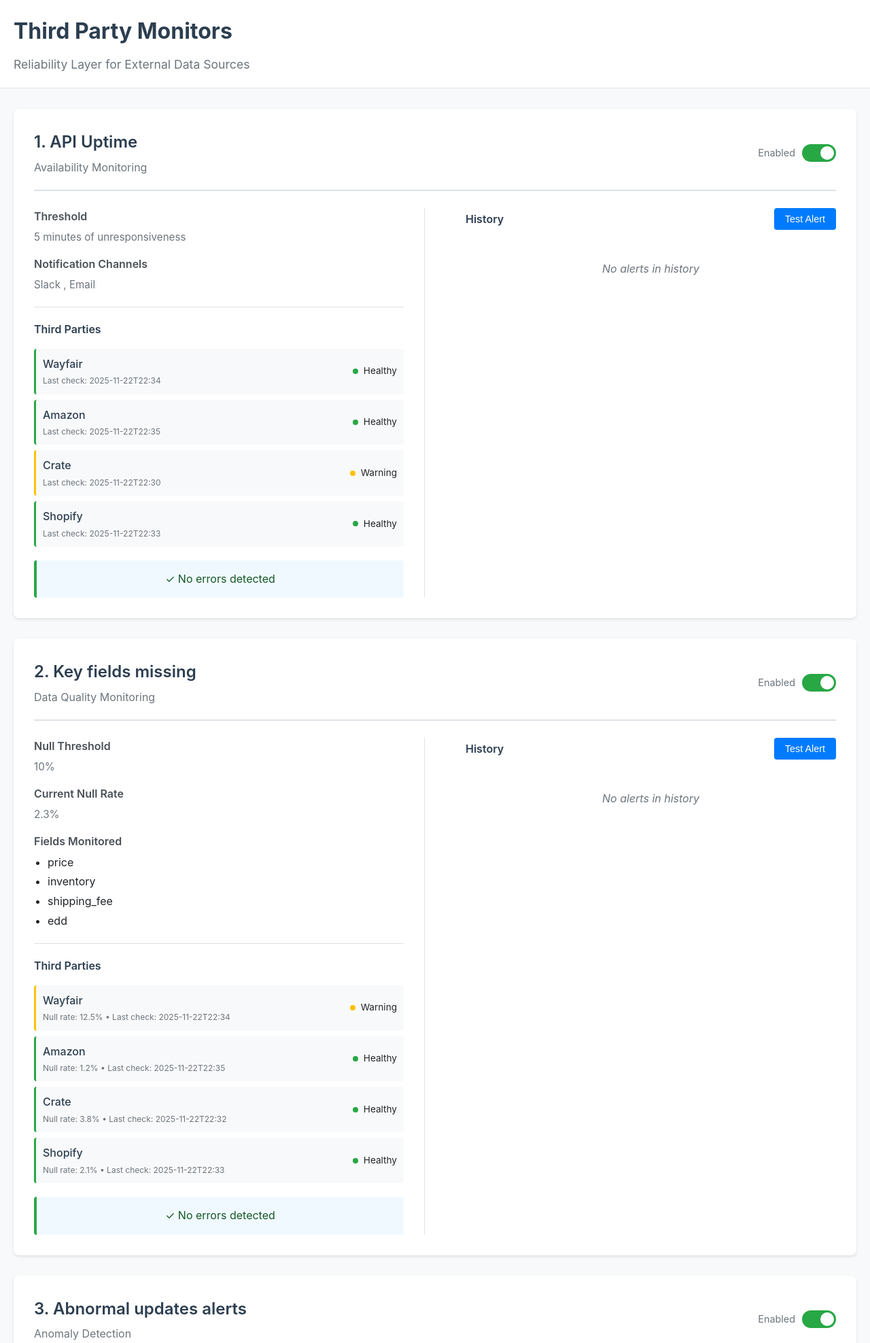
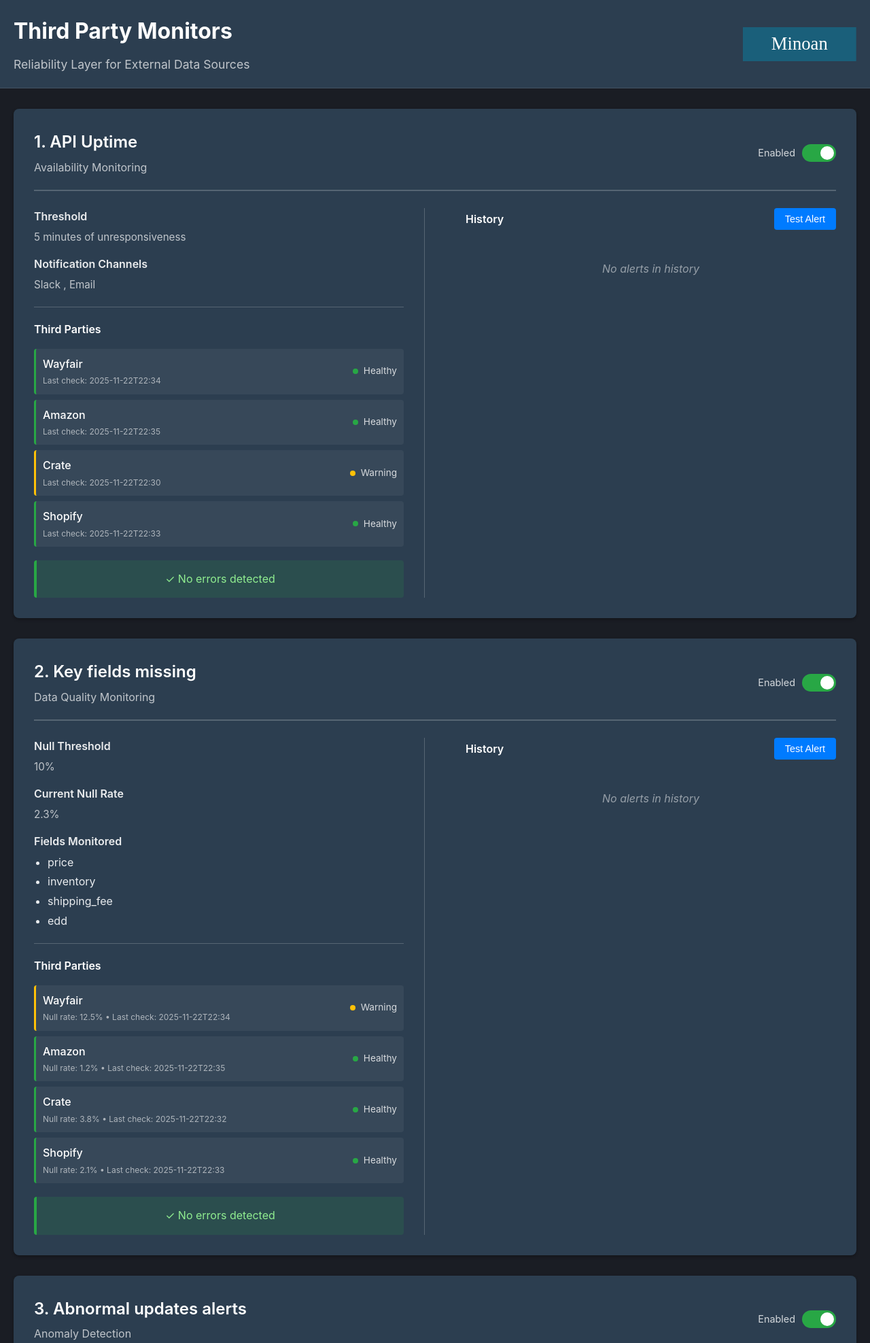
Before and after one commit to colinmc89/third-party-monitors, a Flask app: page / in a window 1280 px wide. Shown: the top 1975 px of the page at 68% size. Run offline with Flask 3, Linux system fonts and the light colour scheme.

Commit message:
Update entire page to dark theme and add Minoan logo to top right

```diff
--- a/templates/index.html
+++ b/templates/index.html
@@ -13,16 +13,37 @@
 
         body {
             font-family: -apple-system, BlinkMacSystemFont, 'Segoe UI', Roboto, Oxygen, Ubuntu, Cantarell, sans-serif;
-            background: #f8f9fa;
-            color: #212529;
+            background: #1a1d24;
+            color: #e9ecef;
             line-height: 1.6;
         }
 
         .header {
-            background: white;
-            border-bottom: 1px solid #dee2e6;
+            background: #2c3e50;
+            border-bottom: 1px solid rgba(255,255,255,0.1);
             padding: 20px 0;
             margin-bottom: 30px;
+            position: relative;
+        }
+
+        .header-content {
+            display: flex;
+            justify-content: space-between;
+            align-items: center;
+        }
+
+        .header-left {
+            flex: 1;
+        }
+
+        .header-logo {
+            height: 50px;
+            width: auto;
+        }
+
+        .header-right {
+            display: flex;
+            align-items: center;
         }
 
         .container {
@@ -33,12 +54,12 @@
 
         h1 {
             font-size: 2em;
-            color: #2c3e50;
+            color: white;
             margin-bottom: 10px;
         }
 
         .subtitle {
-            color: #6c757d;
+            color: rgba(255,255,255,0.7);
             font-size: 1.1em;
         }
 
@@ -208,11 +229,11 @@
         }
 
         .monitoring-section-full {
-            background: white;
+            background: #2c3e50;
             border-radius: 8px;
             padding: 30px;
             margin-bottom: 30px;
-            box-shadow: 0 2px 4px rgba(0,0,0,0.1);
+            box-shadow: 0 2px 4px rgba(0,0,0,0.3);
         }
 
         .section-header-full {
@@ -221,19 +242,19 @@
             align-items: center;
             margin-bottom: 25px;
             padding-bottom: 20px;
-            border-bottom: 2px solid #dee2e6;
+            border-bottom: 2px solid rgba(255,255,255,0.2);
         }
 
         .section-title-full {
             font-size: 1.5em;
             font-weight: 600;
-            color: #2c3e50;
+            color: white;
             margin-bottom: 5px;
         }
 
         .section-subtitle {
             font-size: 1em;
-            color: #6c757d;
+            color: rgba(255,255,255,0.7);
             font-weight: normal;
         }
 
@@ -244,7 +265,7 @@
         }
 
         .section-config {
-            border-right: 1px solid #dee2e6;
+            border-right: 1px solid rgba(255,255,255,0.2);
             padding-right: 30px;
         }
 
@@ -258,13 +279,13 @@
 
         .config-label {
             font-weight: 600;
-            color: #495057;
+            color: rgba(255,255,255,0.9);
             margin-bottom: 5px;
             display: block;
         }
 
         .config-value {
-            color: #6c757d;
+            color: rgba(255,255,255,0.7);
             font-size: 0.95em;
         }
 
@@ -278,7 +299,7 @@
         }
 
         .last-error {
-            background: #fff5f5;
+            background: rgba(220, 53, 69, 0.15);
             border-left: 4px solid #dc3545;
             border-radius: 4px;
             padding: 15px;
@@ -286,13 +307,13 @@
         }
 
         .last-error.warning {
-            background: #fffbf0;
+            background: rgba(255, 193, 7, 0.15);
             border-left-color: #ffc107;
         }
 
         .last-error-title {
             font-weight: 600;
-            color: #dc3545;
+            color: #ff6b6b;
             margin-bottom: 8px;
             display: flex;
             align-items: center;
@@ -300,39 +321,39 @@
         }
 
         .last-error.warning .last-error-title {
-            color: #856404;
+            color: #ffd93d;
         }
 
         .last-error-message {
-            color: #6c757d;
+            color: rgba(255,255,255,0.8);
             font-size: 0.95em;
             margin-bottom: 5px;
         }
 
         .last-error-time {
             font-size: 0.85em;
-            color: #adb5bd;
+            color: rgba(255,255,255,0.5);
         }
 
         .no-error {
-            background: #f0f9ff;
+            background: rgba(40, 167, 69, 0.15);
             border-left: 4px solid #28a745;
             border-radius: 4px;
             padding: 15px;
             margin-top: 20px;
-            color: #155724;
+            color: #90ee90;
             text-align: center;
         }
 
         .third-parties-list {
             margin-top: 20px;
             padding-top: 20px;
-            border-top: 1px solid #dee2e6;
+            border-top: 1px solid rgba(255,255,255,0.2);
         }
 
         .third-parties-title {
             font-weight: 600;
-            color: #2c3e50;
+            color: white;
             margin-bottom: 15px;
             font-size: 1em;
         }
@@ -343,9 +364,9 @@
             align-items: center;
             padding: 10px;
             margin-bottom: 8px;
-            background: #f8f9fa;
+            background: rgba(255,255,255,0.05);
             border-radius: 4px;
-            border-left: 3px solid #dee2e6;
+            border-left: 3px solid rgba(255,255,255,0.2);
         }
 
         .third-party-item.healthy {
@@ -362,7 +383,7 @@
 
         .third-party-name {
             font-weight: 500;
-            color: #2c3e50;
+            color: white;
         }
 
         .third-party-status {
@@ -370,6 +391,7 @@
             align-items: center;
             gap: 8px;
             font-size: 0.85em;
+            color: rgba(255,255,255,0.8);
         }
 
         .third-party-status-dot {
@@ -393,7 +415,7 @@
 
         .third-party-meta {
             font-size: 0.75em;
-            color: #6c757d;
+            color: rgba(255,255,255,0.6);
             margin-top: 2px;
         }
 
@@ -406,7 +428,7 @@
 
         .history-title {
             font-weight: 600;
-            color: #2c3e50;
+            color: white;
         }
 
         .history-list {
@@ -416,43 +438,44 @@
 
         .history-item {
             padding: 12px;
-            border-left: 3px solid #dee2e6;
+            border-left: 3px solid rgba(255,255,255,0.2);
             border-radius: 4px;
             margin-bottom: 10px;
-            background: #f8f9fa;
+            background: rgba(255,255,255,0.05);
         }
 
         .history-item.critical {
             border-left-color: #dc3545;
-            background: #fff5f5;
+            background: rgba(220, 53, 69, 0.15);
         }
 
         .history-item.warning {
             border-left-color: #ffc107;
-            background: #fffbf0;
+            background: rgba(255, 193, 7, 0.15);
         }
 
         .history-item-title {
             font-weight: 600;
             margin-bottom: 5px;
             font-size: 0.95em;
+            color: white;
         }
 
         .history-item-message {
             font-size: 0.85em;
-            color: #6c757d;
+            color: rgba(255,255,255,0.7);
             margin-bottom: 5px;
         }
 
         .history-item-time {
             font-size: 0.75em;
-            color: #adb5bd;
+            color: rgba(255,255,255,0.5);
         }
 
         .empty-history {
             text-align: center;
             padding: 30px;
-            color: #6c757d;
+            color: rgba(255,255,255,0.5);
             font-style: italic;
         }
 
@@ -464,7 +487,7 @@
 
         .toggle-label {
             font-size: 0.9em;
-            color: #6c757d;
+            color: rgba(255,255,255,0.8);
         }
 
         button {
@@ -494,8 +517,18 @@
 <body>
     <div class="header">
         <div class="container">
-            <h1>Third Party Monitors</h1>
-            <p class="subtitle">Reliability Layer for External Data Sources</p>
+            <div class="header-content">
+                <div class="header-left">
+                    <h1>Third Party Monitors</h1>
+                    <p class="subtitle">Reliability Layer for External Data Sources</p>
+                </div>
+                <div class="header-right">
+                    <svg class="header-logo" viewBox="0 0 200 60" xmlns="http://www.w3.org/2000/svg">
+                        <rect width="200" height="60" fill="#1a5f7a"/>
+                        <text x="100" y="40" font-family="serif" font-size="32" font-weight="normal" fill="white" text-anchor="middle">Minoan</text>
+                    </svg>
+                </div>
+            </div>
         </div>
     </div>
 
```
